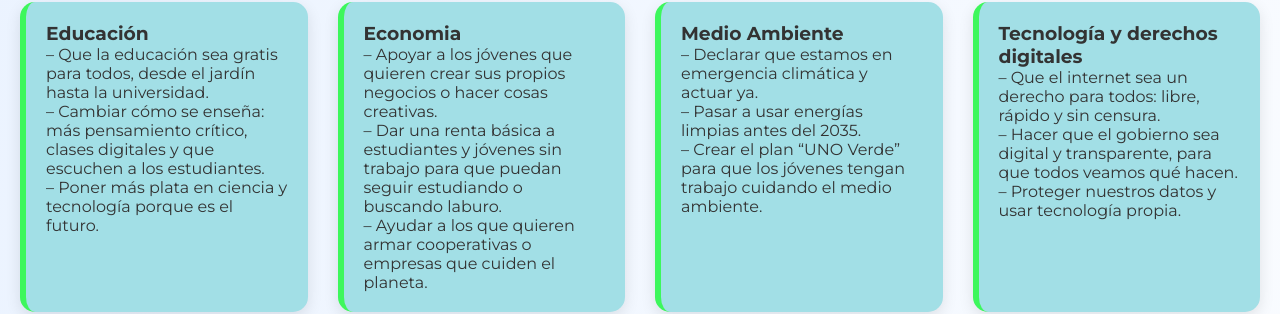
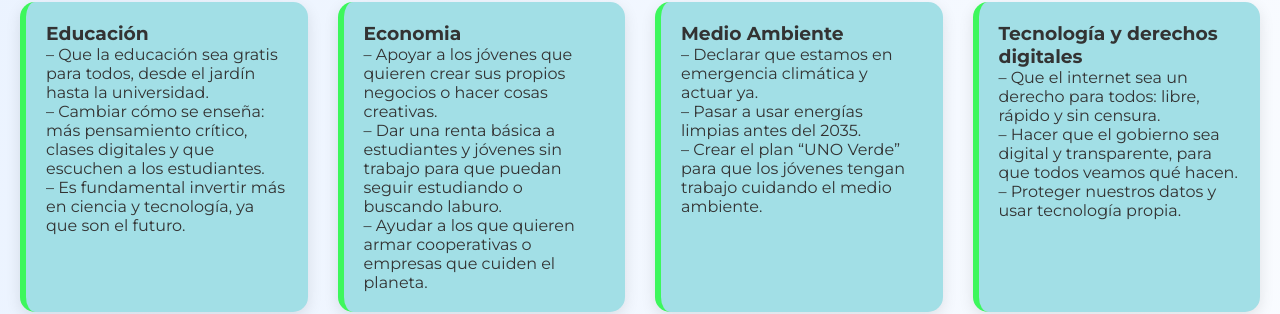
Before and after one commit to partidouno/uno, a plain HTML site: page index.html in a window 1280 px wide. Shown: the part 1848-2162 px from the top of the page. Drawn offline with Linux system fonts and the light colour scheme.

Commit message:
index.html

```diff
--- a/index.html
+++ b/index.html
@@ -303,7 +303,7 @@ Tenemos ideas, tenemos fuerza y tenemos ganas. No somos el futuro, somos el pres
         <h3>Educación</h3>
         <p>– Que la educación sea gratis para todos, desde el jardín hasta la universidad.</p>
         <p>– Cambiar cómo se enseña: más pensamiento crítico, clases digitales y que escuchen a los estudiantes.</p>
-        <p>– Poner más plata en ciencia y tecnología porque es el futuro.</p>
+        <p>– Es fundamental invertir más en ciencia y tecnología, ya que son el futuro.</p>
       </div>
       <div class="card" style="background-color: rgb(162, 223, 230); border-left: 6px solid hwb(130 24% 3%);">
         <h3>Economia</h3>
```
